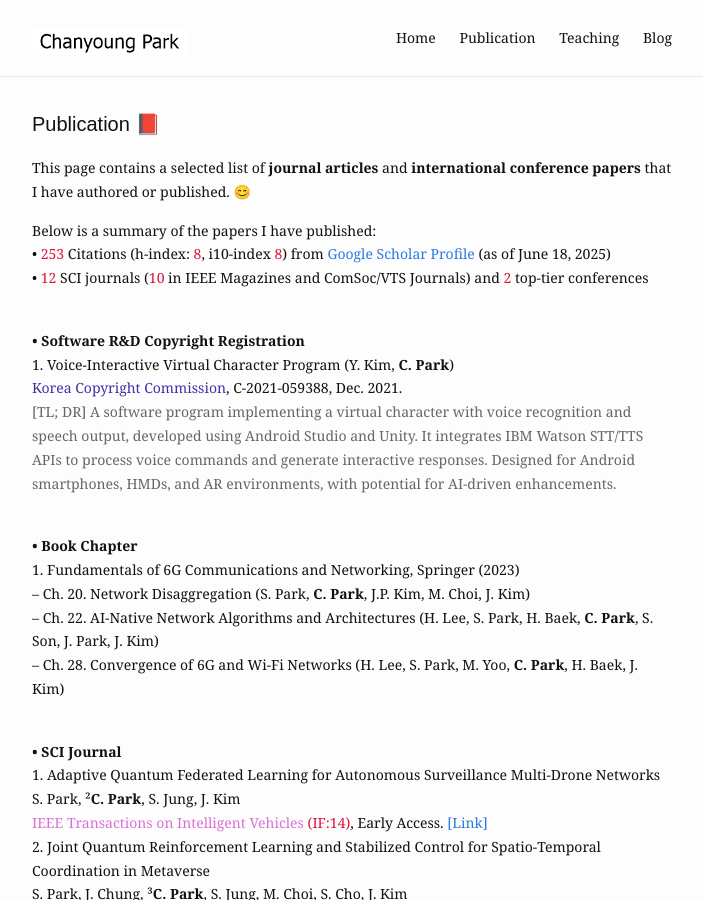
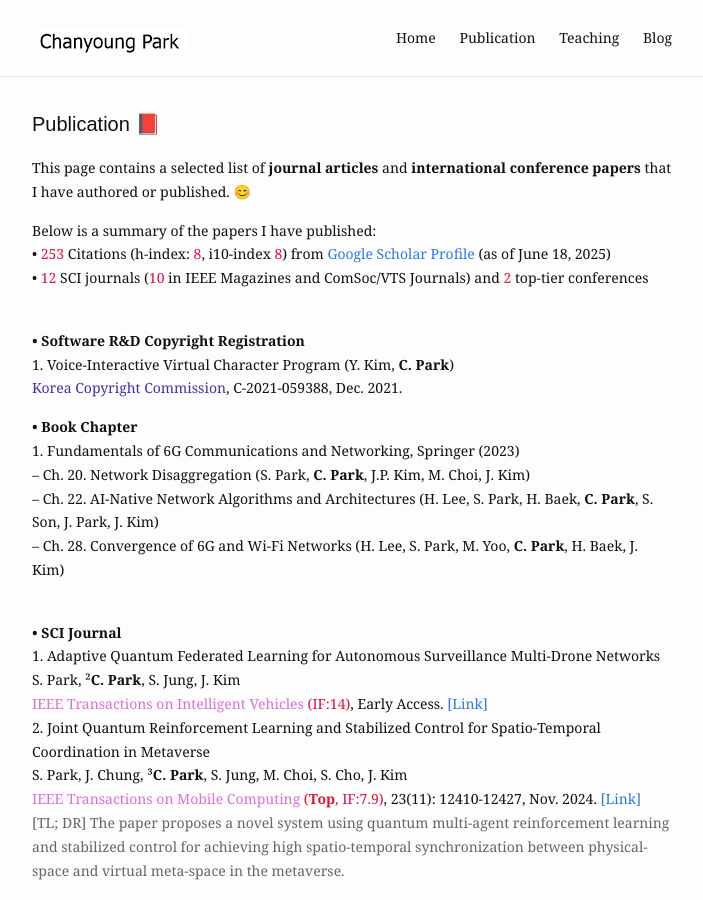
Before and after one commit to cosdeneb/cosdeneb.github.io, a Jekyll site: the page built from publication.md, in a window 1280 px wide and 900 px high. Shown: the whole window, without its empty margins (288-991 px from the left). Built offline with Jekyll 4.4.1, drawn with Linux system fonts in a browser that asks for light colours.

Commit message:
Update publication.md

```diff
--- a/publication.md
+++ b/publication.md
@@ -15,8 +15,7 @@ Below is a summary of the papers I have published: <br/>
 <p>
   <b>• Software R&D Copyright Registration</b> <br/>
   1. Voice-Interactive Virtual Character Program (Y. Kim, <b>C. Park</b>) <br/>
-  <font color='#3e32a8'>Korea Copyright Commission</font>, C-2021-059388, Dec. 2021. <br/>
-  <font color='#666666'>[TL; DR] A software program implementing a virtual character with voice recognition and speech output, developed using Android Studio and Unity. It integrates IBM Watson STT/TTS APIs to process voice commands and generate interactive responses. Designed for Android smartphones, HMDs, and AR environments, with potential for AI-driven enhancements.</font> <br/>
+  <font color='#3e32a8'>Korea Copyright Commission</font>, C-2021-059388, Dec. 2021.
   <br/>
 </p>
 
```
